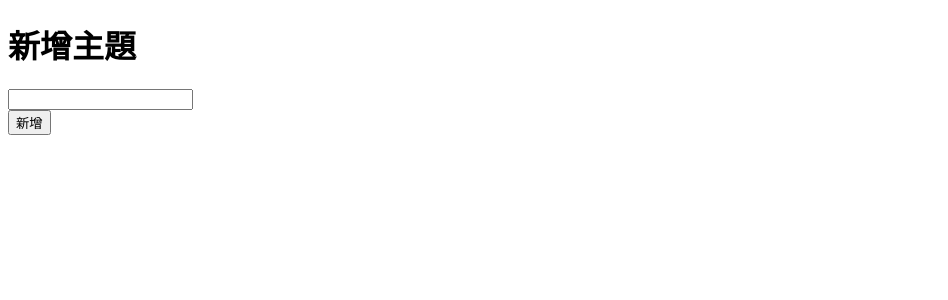
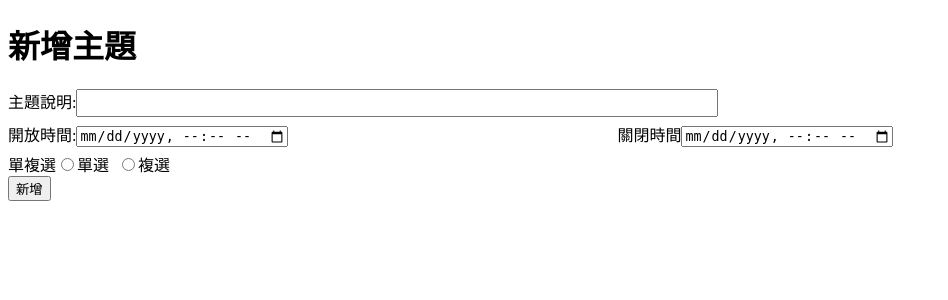
Before and after one commit to nagachen/vote, a PHP site: page /back/add_vote.php in a window 1280 px wide. Shown: the top 300 px of the page, without its empty margins (0-948 px from the left). Run offline with PHP 8.4, Linux system fonts and the light colour scheme.

Commit message:
美化和制作add_vote.php表單

```diff
--- a/back/add_vote.php
+++ b/back/add_vote.php
@@ -1,19 +1,30 @@
 <!DOCTYPE html>
 <html lang="en">
+
 <head>
     <meta charset="UTF-8">
     <meta http-equiv="X-UA-Compatible" content="IE=edge">
     <meta name="viewport" content="width=device-width, initial-scale=1.0">
     <title>新增主題</title>
+    <link rel="stylesheet" href="../css/style.css">
 </head>
+
 <body>
     <div>
-    <h1>新增主題</h1>
-    <input type="text" name="subject" id="subject">
-</div>
-<div>
-    <input type="submit" value="新增">
+        <h1>新增主題</h1>
+        <form action="../api/add_vote.php" method="post">
+            <div><label for="subject">主題說明:</label><input type="text" name="subject" id="subject" class="subject-input"></div>
+            <div class="time-set">
+                <div class="time-item"><label for="open_time">開放時間:</label><input type="datetime-local" name="open_time" id="open_time"></div>
+                <div class="time-item"><label for="close_time">關閉時間</label><input type="datetime-local" name="close_time" id="close_tiem"></div>
+            </div>
+            <div><label for="type">單複選</label><input type="radio" name="type" id="type">單選&nbsp;&nbsp;<input type="radio" name="type" id="type">複選</div>
+            <div>
+                <input type="submit" value="新增">
 
-</div>
+            </div>
+        </form>
+
 </body>
+
 </html>
--- a/css/style.css
+++ b/css/style.css
@@ -0,0 +1,19 @@
+.time-set{
+    display: flex;
+    width: 70%;
+    min-width: 615px;
+    justify-content: space-between;
+}
+.time-item{
+    margin: 5px 0;
+}
+.subject-input{
+    font-family: '微軟正黑體',Arial, Helvetica, sans-serif;
+    padding: 3px;
+    font-size: 16px;
+    width: 50%;
+}
+main{
+    width:60%;
+    margin: auto;
+}
```
